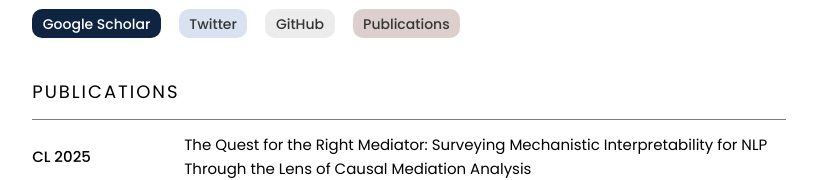
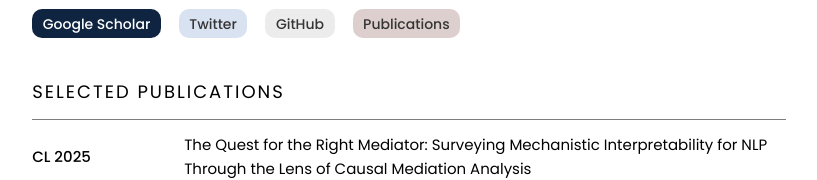
Before and after one commit to jannik-brinkmann/jannik-brinkmann.github.io, a plain HTML site: page index.html in a window 1280 px wide. Shown: the part 337-517 px from the top of the page, without its empty margins (231-1048 px from the left). Drawn offline with nearby package versions, Linux system fonts and the light colour scheme; a web font is replaced by a local one.

Commit message:
small update

```diff
--- a/index.html
+++ b/index.html
@@ -69,7 +69,7 @@
 
 
 
-    <h2>Publications</h2>
+    <h2>Selected Publications</h2>
     <hr class="hard">
 
     <div>
```
